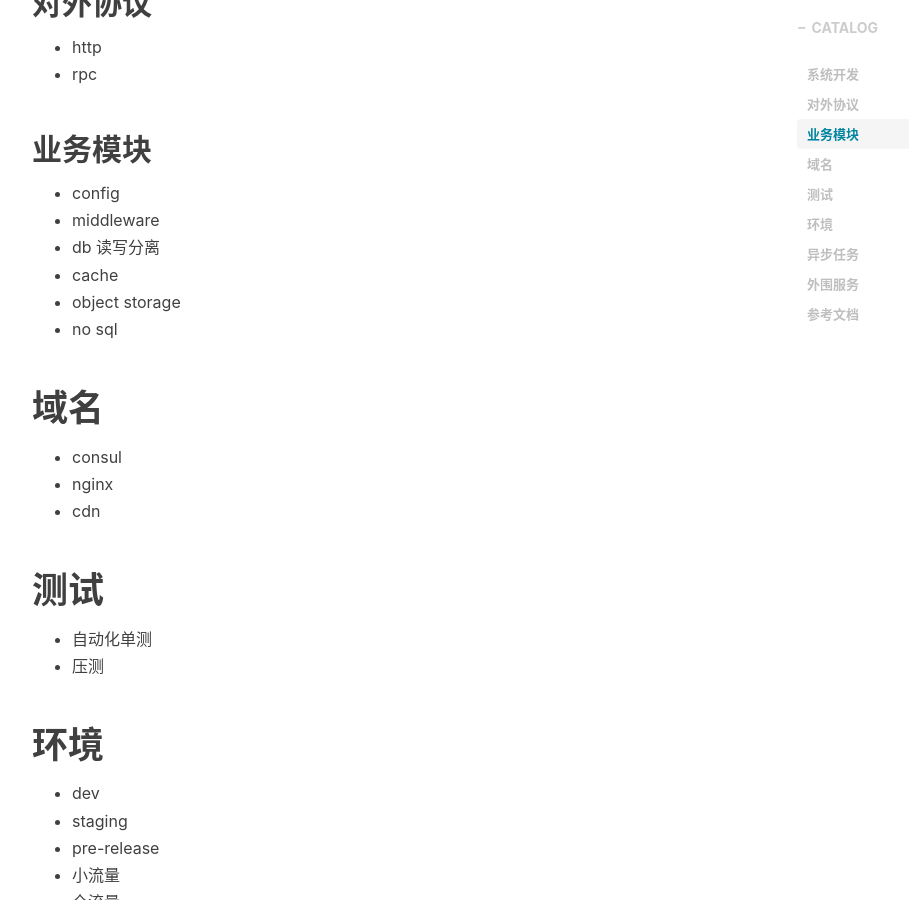
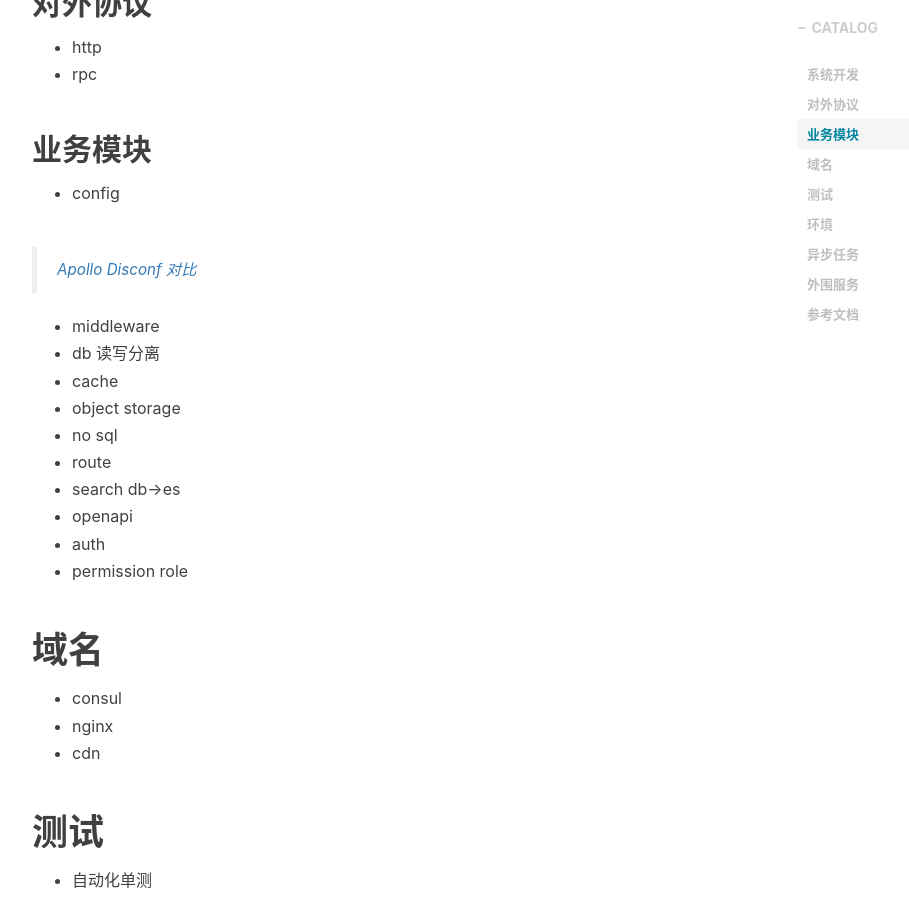
Before and after one commit to xzhangwwyu/xzhangwwyu.github.io, a Jekyll site: the page built from _posts/2019-03-07-system-dev.markdown, in a window 1280 px wide and 900 px high, scrolled down 737 px. Shown: the whole window, without its empty margins (233-1142 px from the left). Built offline with Jekyll 4.4.1, drawn with Linux system fonts in a browser that asks for light colours; nearby versions of some CDN libraries; comment, search, counter and statistics services are not loaded.

Commit message:
feat: add config for system-dev

```diff
--- a/_posts/2019-03-07-system-dev.markdown
+++ b/_posts/2019-03-07-system-dev.markdown
@@ -20,11 +20,21 @@ tags:
 
 ## 业务模块
 * config
+
+> [Apollo](https://github.com/ctripcorp/apollo){:target="_blank"}
+> [Disconf](https://github.com/knightliao/disconf){:target="_blank"}
+> [对比](http://blog.zollty.com/b/archive/config-center-selection.html){:target="_blank"}
+
 * middleware
 * db 读写分离
 * cache
 * object storage
 * no sql
+* route
+* search db->es
+* openapi
+* auth
+* permission role
 
 # 域名
 * consul
```
